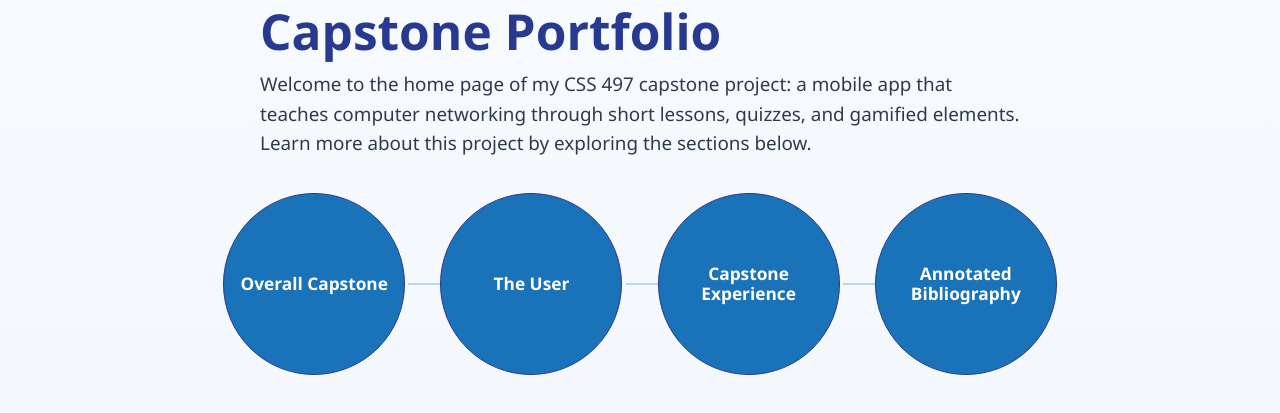
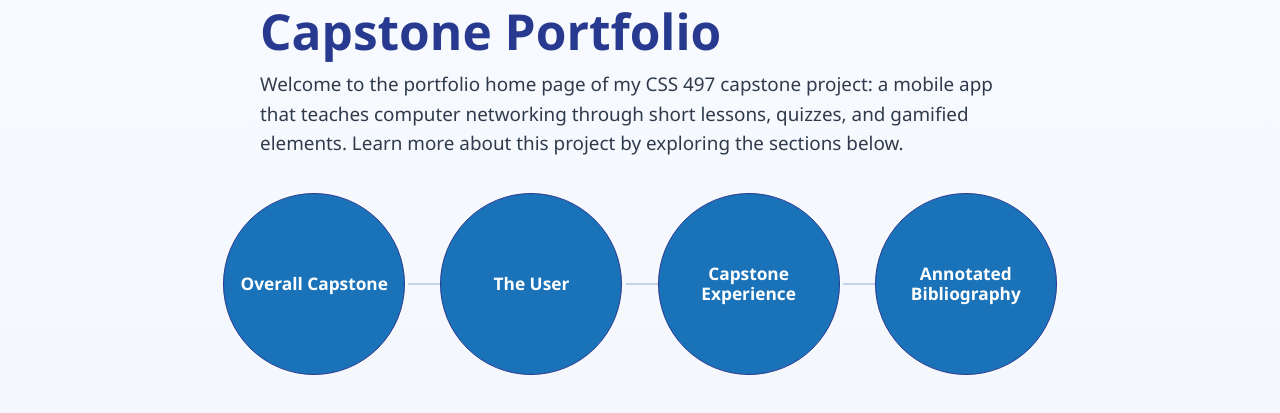
Before and after one commit to AlGuirag/CSS497-Portfolio, a plain HTML site: page index.html in a window 1280 px wide. Shown: the part 291-704 px from the top of the page. Drawn offline with Linux system fonts and the light colour scheme.

Commit message:
Minor wording in home page description

```diff
--- a/index.html
+++ b/index.html
@@ -17,7 +17,7 @@
           <img class="home-hero-logo" src="images/netlearner-logo-trans.png" alt="NetLearner logo">
           <h1 class="home-title">Capstone Portfolio</h1>
           <p class="home-description">
-            Welcome to the home page of my CSS 497 capstone project: a mobile app that teaches computer networking through short lessons, quizzes, and gamified elements. Learn more about this project by exploring the sections below.
+            Welcome to the portfolio home page of my CSS 497 capstone project: a mobile app that teaches computer networking through short lessons, quizzes, and gamified elements. Learn more about this project by exploring the sections below.
           </p>
         </div>
         <nav aria-label="Major portfolio pages">
```
